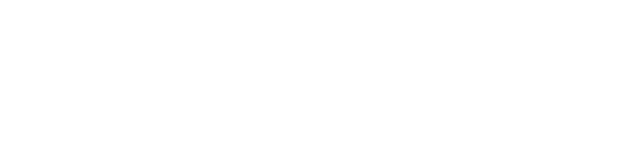
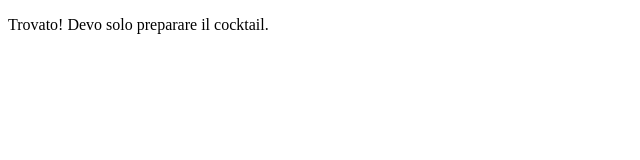
Before and after one commit to GiordanoGuidi/js-jsnacks-blocco-1, a plain HTML site: page array-lista/index.html in a window 1280 px wide. Shown: the whole page, without its empty margins (0-640 px from the left). Drawn offline with Linux system fonts and the light colour scheme.

Commit message:
added variables

```diff
--- a/array-lista/index.html
+++ b/array-lista/index.html
@@ -7,6 +7,7 @@
     <script defer src="js/script.js"></script>
 </head>
 <body>
+    <p id="paragraph"></p>
 
 </body>
 </html>
--- a/array-lista/js/script.js
+++ b/array-lista/js/script.js
@@ -1,6 +1,19 @@
  console.log('JS OK')
 
  // CREO L'ARRAY
+const frigorifero = ['banana','mela','pera','ciliegia','arancia','mandarino','cocomero','limone','fragola']
+// AGGIUNGO LA PESCA
+frigorifero.push('pesca')
+// RECUPERO L'ELEMENTO
+const paragraphElement= document.getElementById('paragraph')
+let message = '';
+//CREO UN CICLO
+for(let i = 0 ; i < frigorifero.length; i++){
+    if(frigorifero[i] += 'cocomero'){
+        message = "Trovato! Devo solo preparare il cocktail."
+    }else{
+        message = "Oh no, devo uscire a comprare il cocomero!"
+    }
+    paragraphElement.innerText = message
 
-const frigorifero = ['banana,','mela','pera','ciliegia','arancia','mandarino','cocomero','limone','fragola']
-frigorifero.push('pesca')
+}
```
